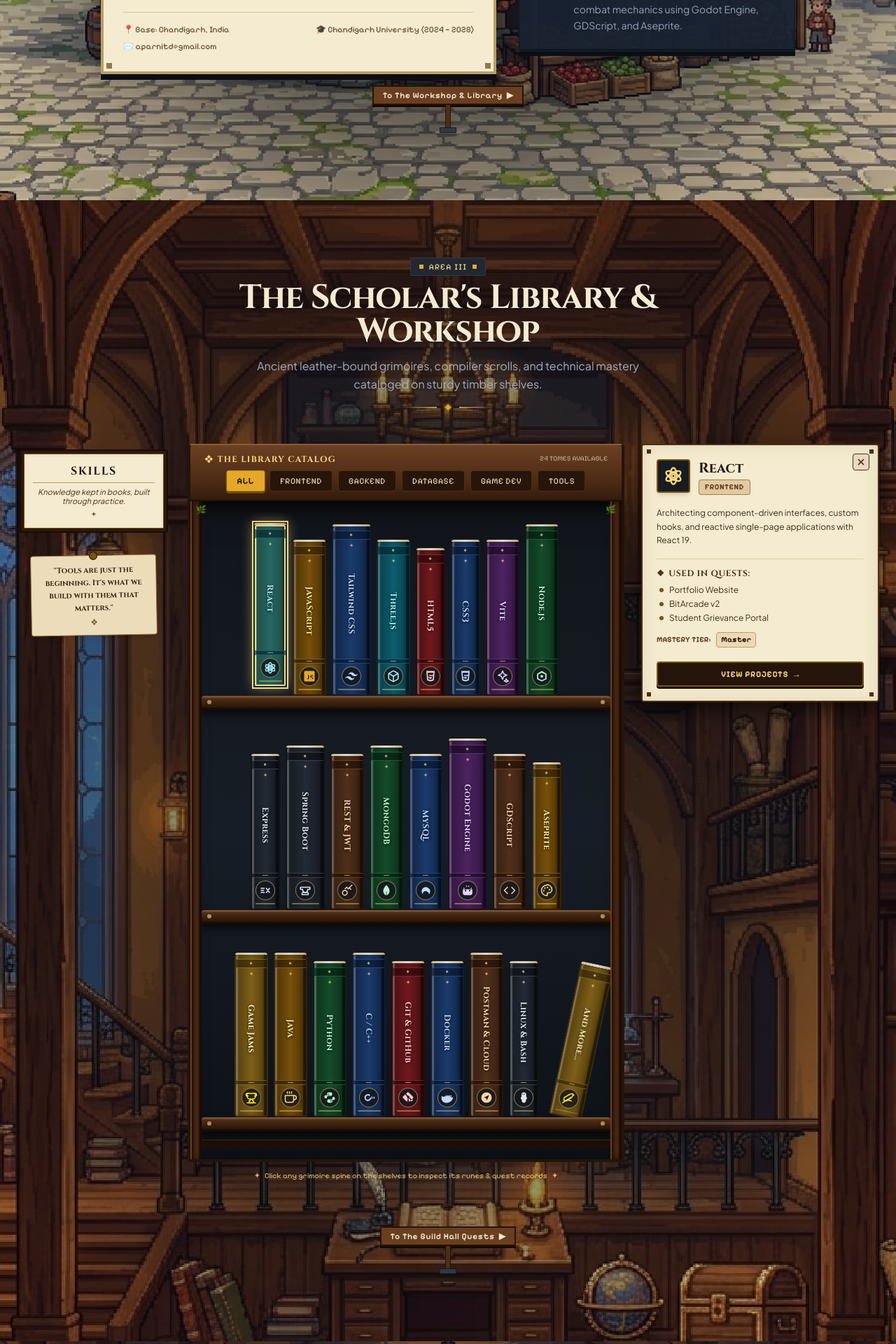
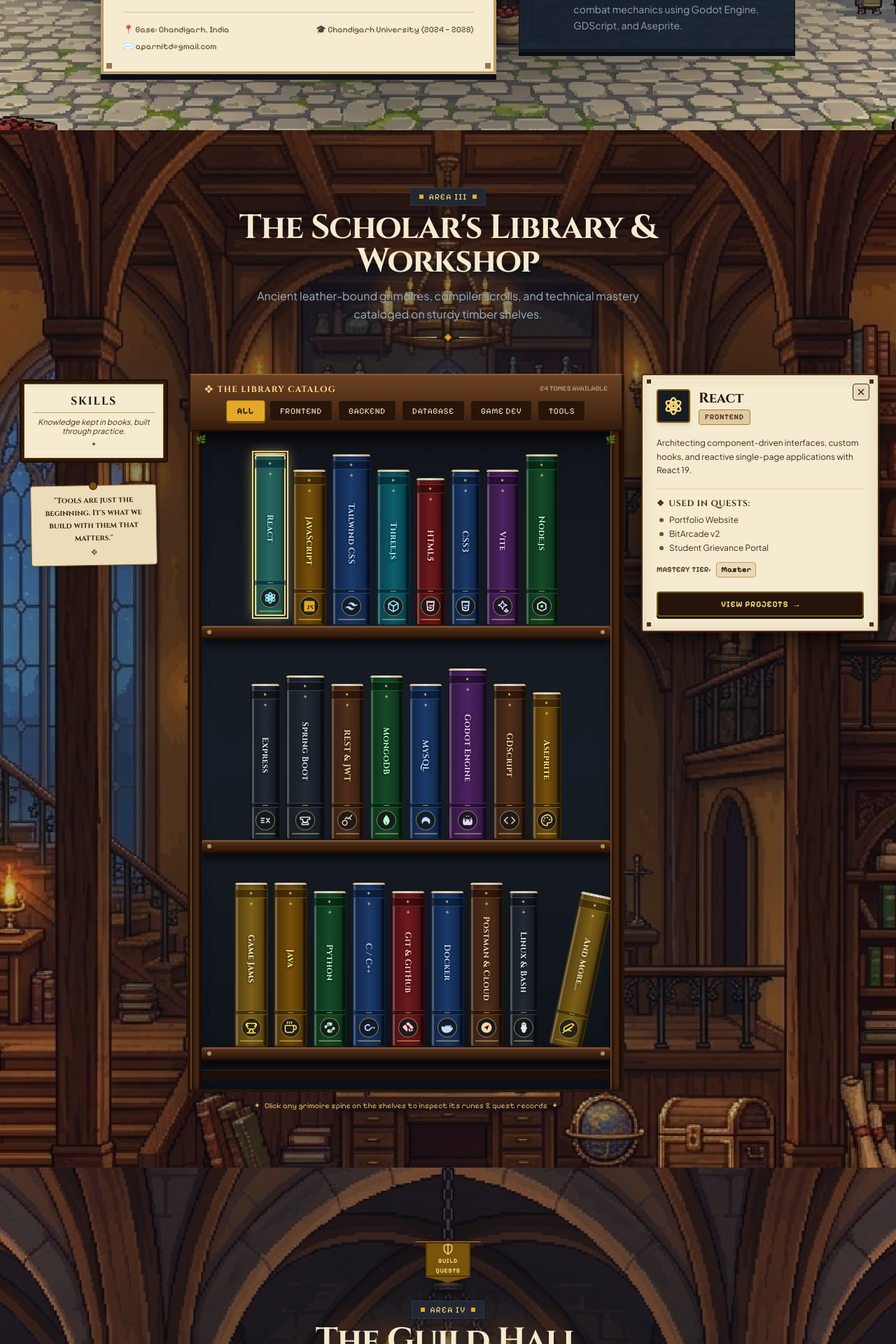
Before and after one commit to AparneetDey/Portfolio, a React (Vite) app: page / in a window 1280 px wide. Shown: the part 1580-3500 px from the top of the page at 70% size. Built offline with nearby package versions, Linux system fonts and the light colour scheme.

Commit message:
Remove unused SignpostObject components from About, Achievements, Experience, Projects, and Skills sections to streamline the code and improve clarity.

```diff
--- a/src/components/sections/About.jsx
+++ b/src/components/sections/About.jsx
@@ -3,7 +3,6 @@ import { SectionTitle } from "../ui/SectionTitle";
 import { ParchmentPanel } from "../ui/ParchmentPanel";
 import { PixelPanel } from "../ui/PixelPanel";
 import { PixelIcon } from "../ui/PixelIcon";
-import { SignpostObject } from "../world/WorldObjects";
 
 /**
  * Area 2: ABOUT — The Village
@@ -74,8 +73,6 @@ export function About() {
           ))}
         </div>
       </div>
-
-      <SignpostObject label="To The Workshop & Library" direction="right" />
     </section>
   );
 }
--- a/src/components/sections/Achievements.jsx
+++ b/src/components/sections/Achievements.jsx
@@ -3,7 +3,6 @@ import { SectionTitle } from "../ui/SectionTitle";
 import { PixelPanel } from "../ui/PixelPanel";
 import { PixelBadge } from "../ui/PixelBadge";
 import { PixelIcon } from "../ui/PixelIcon";
-import { SignpostObject } from "../world/WorldObjects";
 
 /**
  * Area 6: ACHIEVEMENTS — The Mountain
@@ -58,8 +57,6 @@ export function Achievements() {
           </PixelPanel>
         ))}
       </div>
-
-      <SignpostObject label="Descend To The Harbor" direction="right" />
     </section>
   );
 }
--- a/src/components/sections/Experience.jsx
+++ b/src/components/sections/Experience.jsx
@@ -2,7 +2,6 @@ import { experience } from "../../data/experience";
 import { SectionTitle } from "../ui/SectionTitle";
 import { PixelPanel } from "../ui/PixelPanel";
 import { PixelBadge } from "../ui/PixelBadge";
-import { SignpostObject } from "../world/WorldObjects";
 
 /**
  * Area 5: EXPERIENCE — The Road
@@ -78,8 +77,6 @@ export function Experience() {
           </div>
         ))}
       </div>
-
-      <SignpostObject label="Ascend To The Mountain" direction="right" />
     </section>
   );
 }
--- a/src/components/sections/Projects.jsx
+++ b/src/components/sections/Projects.jsx
@@ -3,8 +3,8 @@ import { SectionTitle } from "../ui/SectionTitle";
 import { PixelPanel } from "../ui/PixelPanel";
 import { PixelBadge } from "../ui/PixelBadge";
 import { PixelButton } from "../ui/PixelButton";
+import { GuildBannerObject } from "../world/WorldObjects";
 import { PixelIcon } from "../ui/PixelIcon";
-import { GuildBannerObject, SignpostObject } from "../world/WorldObjects";
 
 /**
  * Area 4: PROJECTS — The Guild Hall
@@ -94,8 +94,6 @@ export function Projects() {
           </PixelPanel>
         ))}
       </div>
-
-      <SignpostObject label="To The Road of Experience" direction="right" />
     </section>
   );
 }
--- a/src/components/sections/Skills.jsx
+++ b/src/components/sections/Skills.jsx
@@ -4,7 +4,6 @@ import { SectionTitle } from "../ui/SectionTitle";
 import { SkillBook } from "../ui/SkillBook";
 import { SkillDetail } from "../ui/SkillDetail";
 import { PixelIcon } from "../ui/PixelIcon";
-import { SignpostObject } from "../world/WorldObjects";
 import "./Skills.css";
 
 /**
@@ -275,11 +274,6 @@ export function Skills() {
           </div>
         </div>
       )}
-
-      {/* Navigation Signpost to Next Realm */}
-      <div className="mt-12 flex justify-center">
-        <SignpostObject label="To The Guild Hall Quests" direction="right" />
-      </div>
     </section>
   );
 }
```
